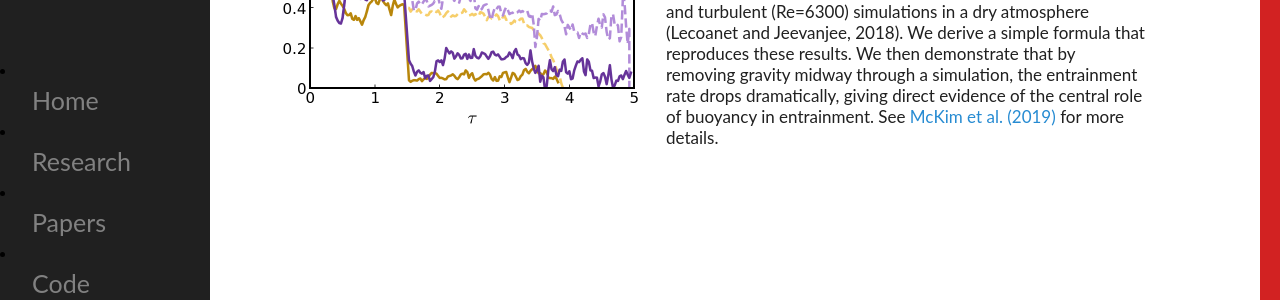
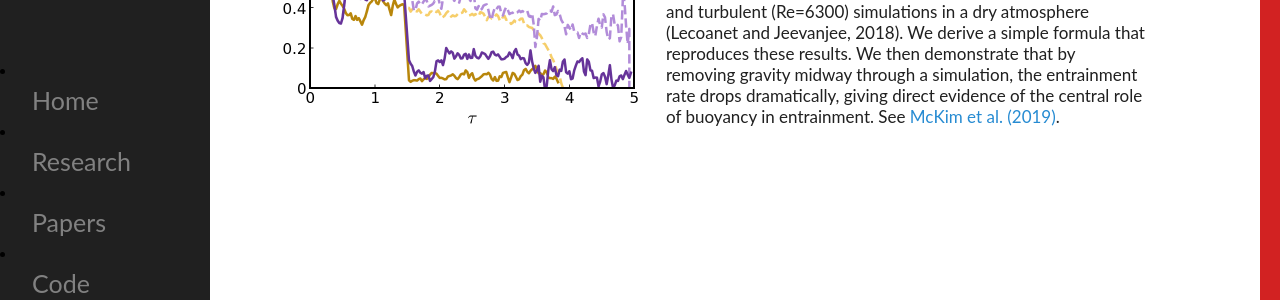
Before and after one commit to mckimb/mckimb.github.io, a Jekyll site: the page built from research/index.html, in a window 1280 px wide. Shown: the part 234-534 px from the top of the page. Built offline with Jekyll 4.4.1, drawn with Linux system fonts in a browser that asks for light colours.

Commit message:
Update index.html

```diff
--- a/research/index.html
+++ b/research/index.html
@@ -12,7 +12,7 @@ title: research
 		(Lecoanet and Jeevanjee, 2018). We derive a simple formula that reproduces these
 		results. We then demonstrate that by removing gravity midway through a simulation, the entrainment rate
 		drops dramatically, giving direct evidence of the central role of buoyancy in entrainment. See
-		<a href="www.google.com"> McKim et al. (2019)</a> for more details.</p>
+		<a href="www.google.com"> McKim et al. (2019)</a>.</p>
 <!-- 	<img src="/research/rho_vort_cross_section.png" alt="Density and Vorticity of Thermal"> -->
 
 </div><!-- /.blurb -->
```
